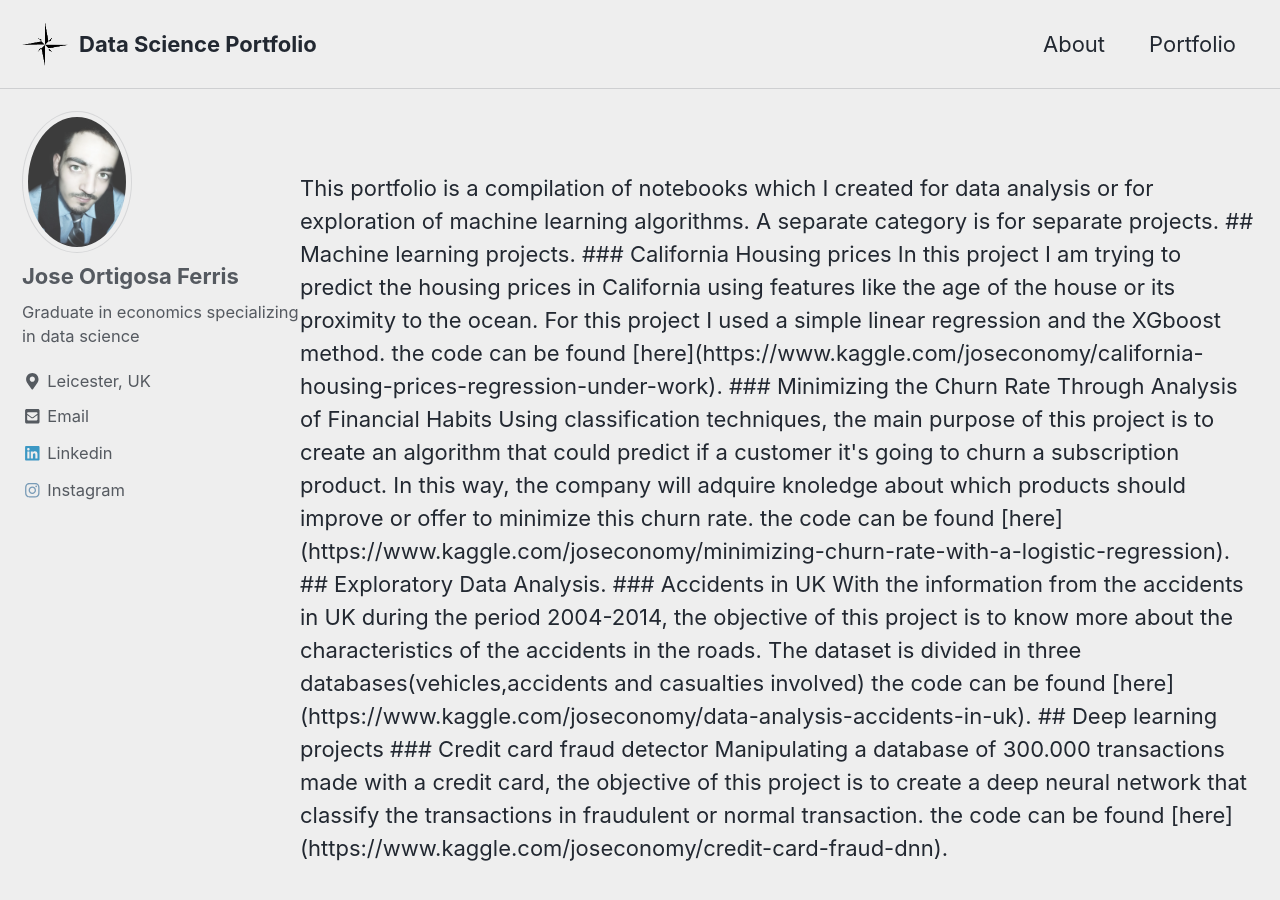
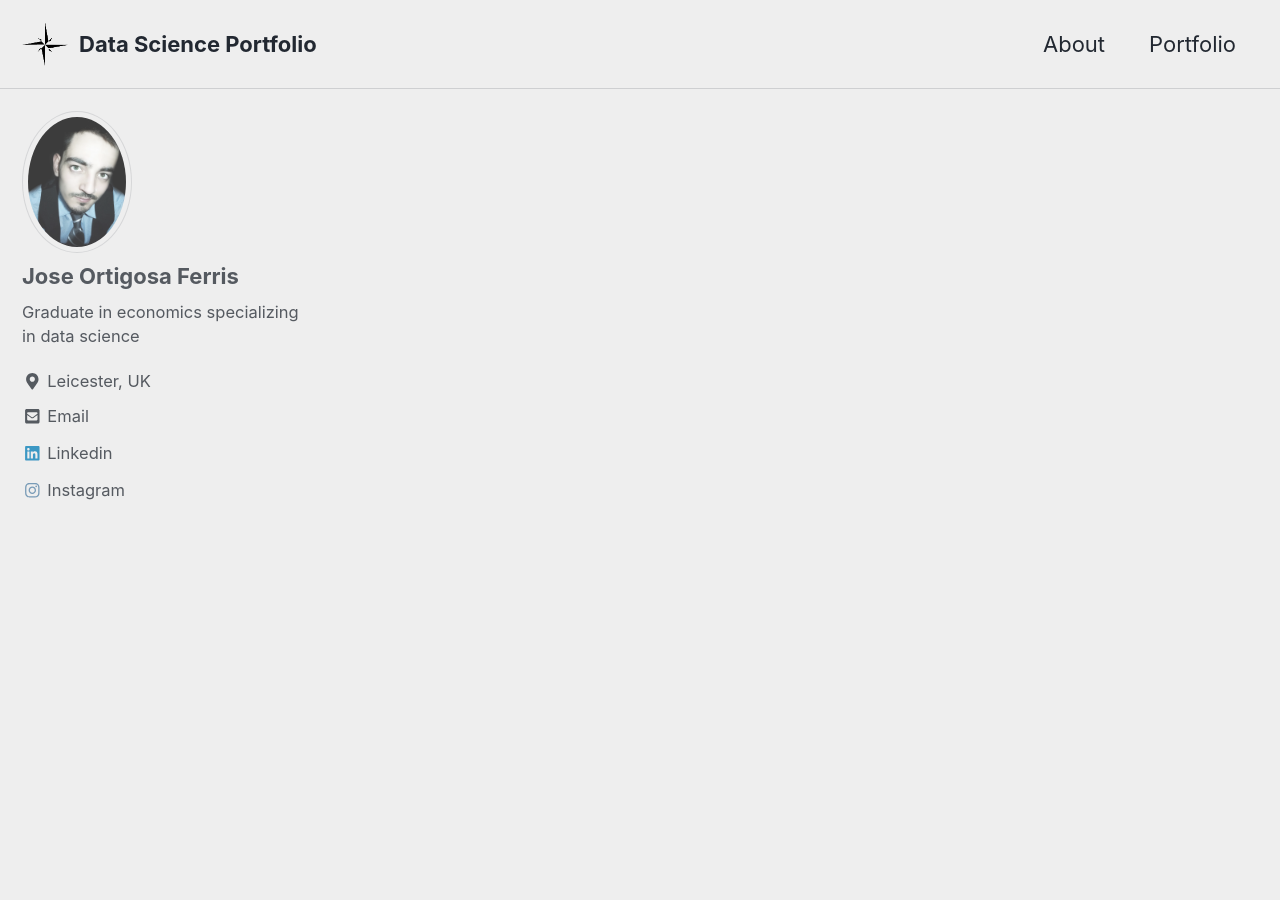
Before and after one commit to JoseOrtigosaFerris/JoseOrtigosaFerris.github.io, a Jekyll site: the page built from index.html, in a window 1280 px wide and 900 px high. Built offline with Jekyll 4.4.1, drawn with Linux system fonts in a browser that asks for light colours; cached includes are drawn as plain includes; nearby versions of some CDN libraries; the list of posts is cut into pages by our own code.

Commit message:
Update default.html

```diff
--- a/_layouts/default.html
+++ b/_layouts/default.html
@@ -46,37 +46,5 @@
 
     {% include scripts.html %}
   </body>
-  This portfolio is a compilation of notebooks which I created for data analysis or for exploration of machine learning algorithms. A separate category is for separate projects.
-
-  ## Machine learning projects.
-
-  ### California Housing prices
-
-  In this project I am trying to predict the housing prices in California using features like the age of the house or  its proximity to the ocean. For this project I used a simple linear regression and the XGboost method.
-
-  the code can be found [here](https://www.kaggle.com/joseconomy/california-housing-prices-regression-under-work).
-
-  ### Minimizing the Churn Rate Through Analysis of Financial Habits
-
-  Using classification techniques, the main purpose of this project is to create an algorithm that could predict if a customer it's going to churn a subscription product. In this way, the company will adquire knoledge about which products should improve or offer to minimize this churn rate.
-
-  the code can be found [here](https://www.kaggle.com/joseconomy/minimizing-churn-rate-with-a-logistic-regression).
-
-
-  ## Exploratory Data Analysis.
-
-  ### Accidents in UK
-
-  With the information from the accidents in UK during the period 2004-2014, the objective of this project is to know more about the characteristics of the accidents in the roads. The dataset is divided in three databases(vehicles,accidents and casualties involved)
-
-  the code can be found [here](https://www.kaggle.com/joseconomy/data-analysis-accidents-in-uk).
-
-
-  ## Deep learning projects
-
-  ### Credit card fraud detector
-  Manipulating a database of 300.000 transactions made with a credit card, the objective of this project is to create a deep neural network that classify the transactions in fraudulent or normal transaction.
-
-  the code can be found [here](https://www.kaggle.com/joseconomy/credit-card-fraud-dnn).
 
 </html>
```
